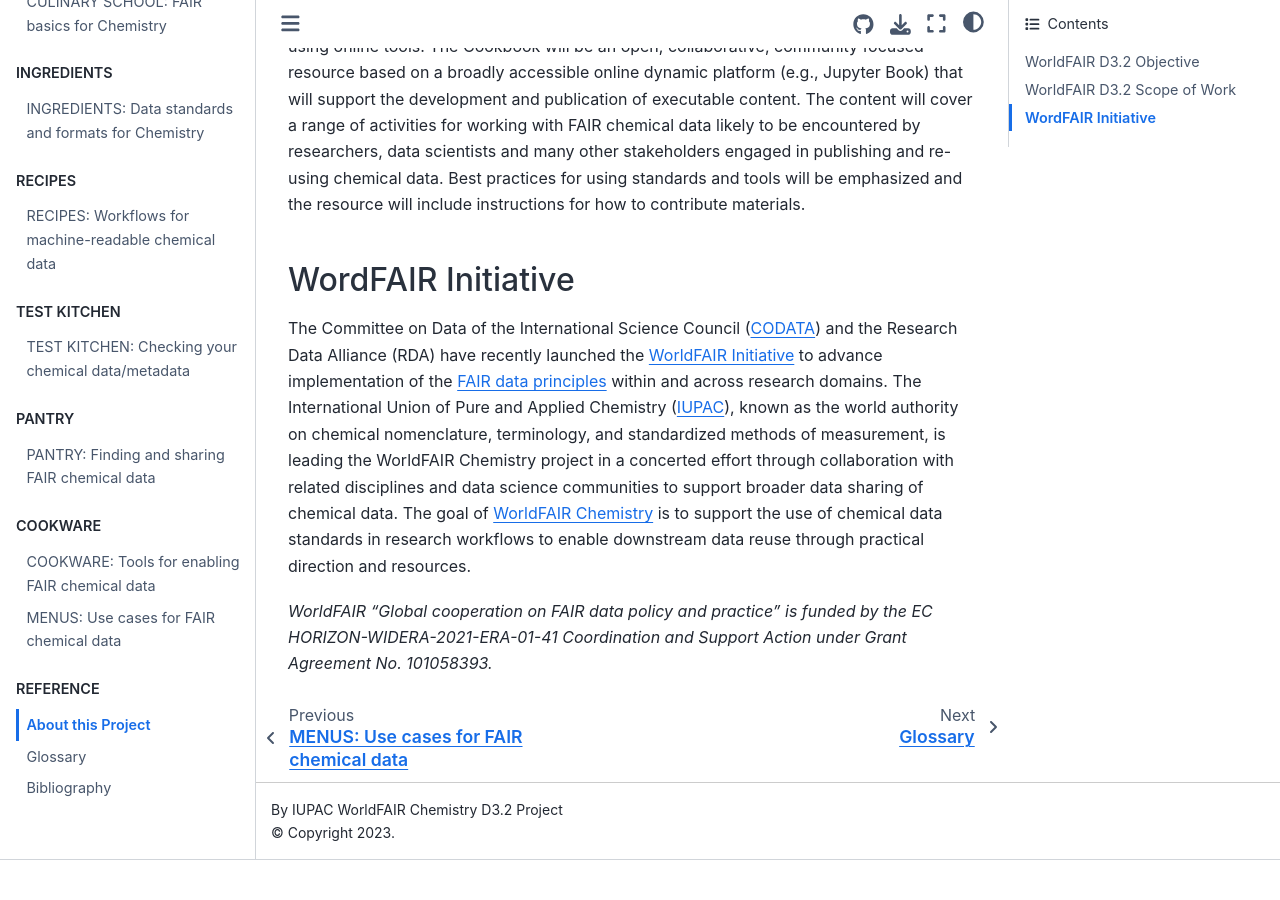
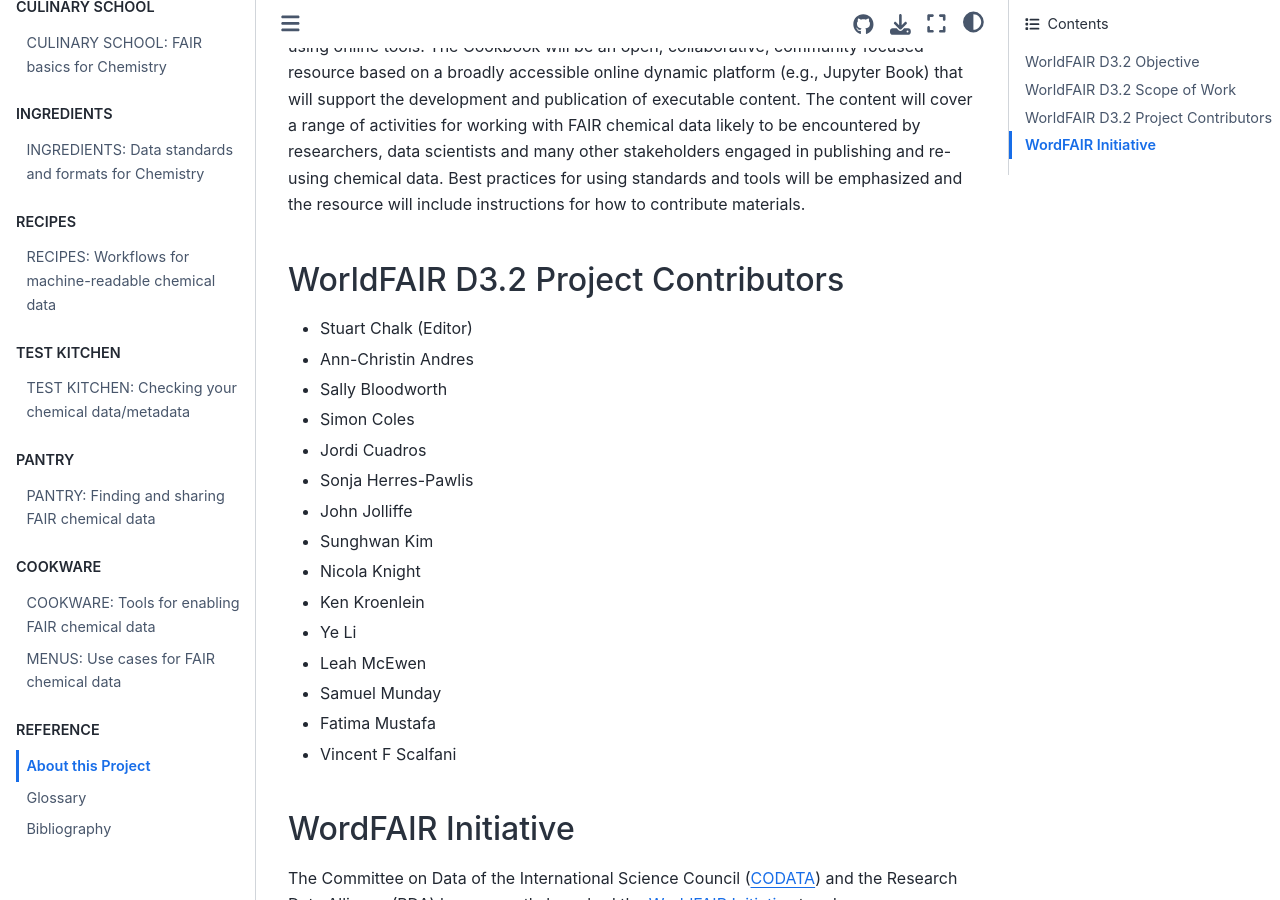
Before and after one commit to IUPAC/WFChemCookbook, a Jupyter Book: the page built from book/about.md, in a window 1280 px wide and 900 px high, scrolled down 1028 px. Built offline with Jupyter Book 1.0.4 settings and Sphinx 7.4.7 and the Sphinx Book theme 1.1.4, drawn with Linux system fonts in a browser that asks for light colours; before the commit the page ends 1888 px from its top, so only the background shows below that.

Commit message:
Update about.md

```diff
--- a/book/about.md
+++ b/book/about.md
@@ -27,6 +27,23 @@
 re-using chemical data. Best practices for using standards and tools will be emphasized and the resource will include
 instructions for how to contribute materials.
 
+## WorldFAIR D3.2 Project Contributors
+- Stuart Chalk (Editor)
+- Ann-Christin Andres
+- Sally Bloodworth
+- Simon Coles
+- Jordi Cuadros
+- Sonja Herres-Pawlis
+- John Jolliffe
+- Sunghwan Kim
+- Nicola Knight
+- Ken Kroenlein
+- Ye Li
+- Leah McEwen
+- Samuel Munday
+- Fatima Mustafa
+- Vincent F Scalfani
+
 ## WordFAIR Initiative
 The Committee on Data of the International Science Council ([CODATA](https://codata.org/)) and the Research Data Alliance (RDA) have recently launched the [WorldFAIR Initiative](https://worldfair-project.eu/) to advance implementation of the [FAIR data principles](https://force11.org/info/the-fair-data-principles/) within and across research domains. The International Union of Pure and Applied Chemistry ([IUPAC](https://iupac.org/)), known as the world authority on chemical nomenclature, terminology, and standardized methods of measurement, is leading the WorldFAIR Chemistry project in a concerted effort through collaboration with related disciplines and data science communities to support broader data sharing of chemical data. The goal of [WorldFAIR Chemistry](https://iupac.org/project/2022-012-1-024) is to support the use of chemical data standards in research workflows to enable downstream data reuse through practical direction and resources.
 
```
